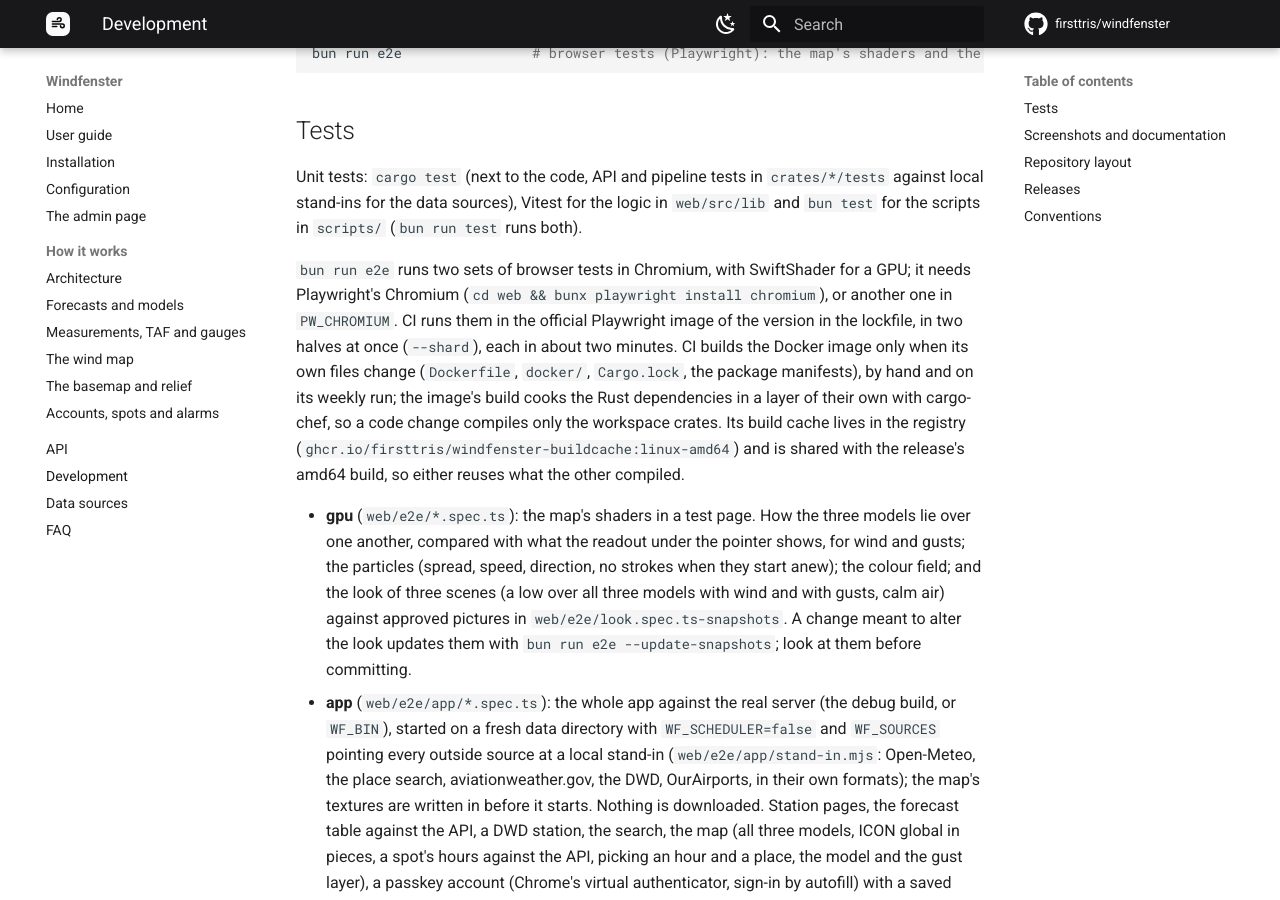
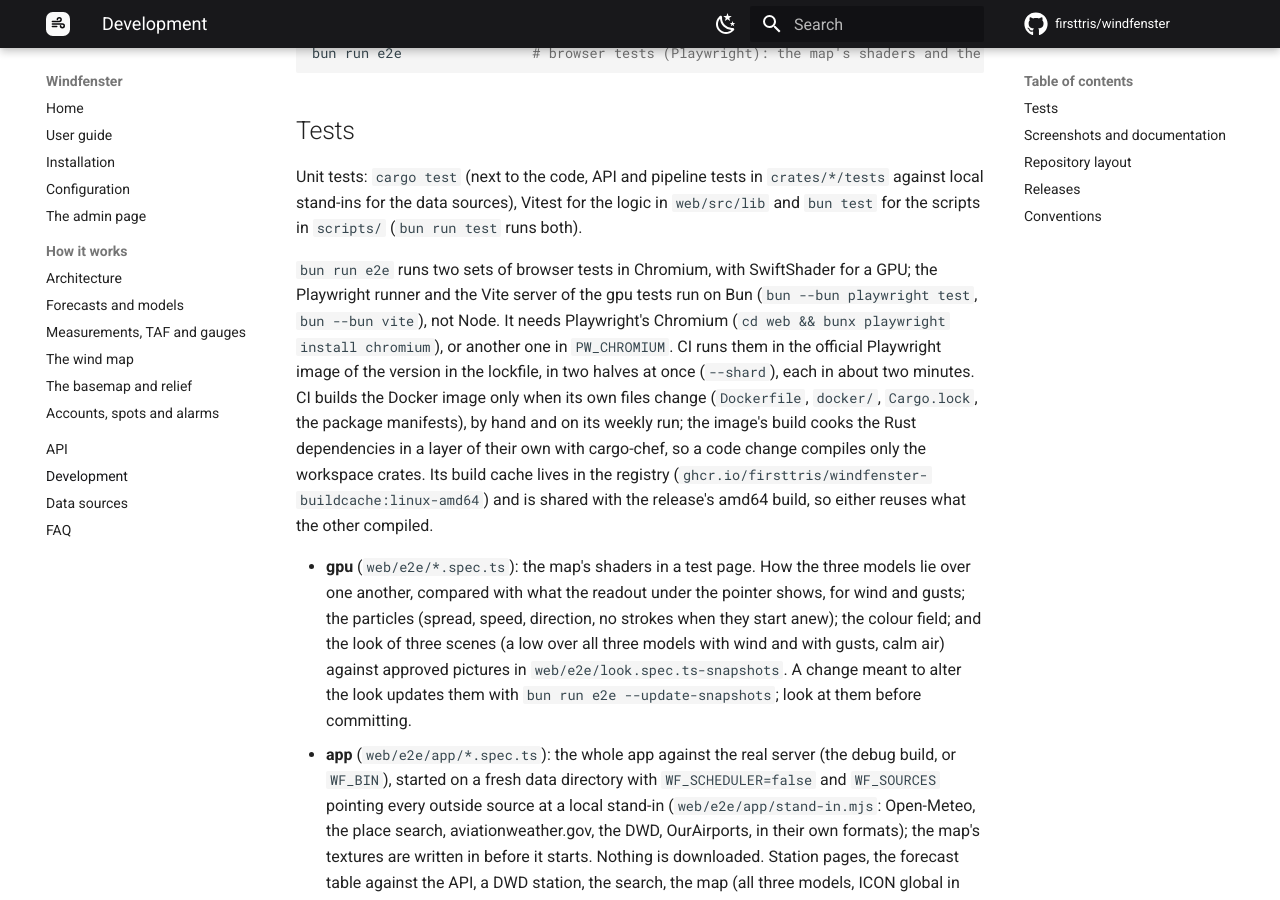
Before and after one commit to firsttris/windfenster, an MkDocs documentation site: the page built from docs/development.md, in a window 1280 px wide and 900 px high, scrolled down 601 px. Built offline with MkDocs 1.6.1 and Material for MkDocs 9.7.7, drawn with Linux system fonts in a browser that asks for light colours; comment, search, counter and statistics services are not loaded.

Commit message:
Run the Playwright runner on Bun instead of Node
The repo moved to Bun, but `playwright test` and `bunx vite` still started on
Node through their shebangs. The e2e and screenshots scripts now run
`bun --bun playwright test` and the gpu tests' web server `bun --bun vite`, as
firsttris/haben does (apps/web/package.json) and firsttris/workflows
tech-stack.md asks. The CI jobs call these scripts, so they switch with them.

The whole suite passes the same on Bun as on Node, also with Node off PATH:
52 of 52 each (the shader tests and look snapshots included), and the 8
screenshot tests run. Nothing stays on Node.

Co-Authored-By: Claude Opus 5.5 <noreply@anthropic.com>
Claude-Session: https://claude.ai/code/session_01Y3rdfbWb1xDUdPRng7TX9Z

```diff
--- a/docs/development.md
+++ b/docs/development.md
@@ -37,8 +37,9 @@ Unit tests: `cargo test` (next to the code, API and pipeline tests in `crates/*/
 local stand-ins for the data sources), Vitest for the logic in `web/src/lib` and `bun test` for
 the scripts in `scripts/` (`bun run test` runs both).
 
-`bun run e2e` runs two sets of browser tests in Chromium, with SwiftShader for a GPU; it needs
-Playwright's Chromium (`cd web && bunx playwright install chromium`), or
+`bun run e2e` runs two sets of browser tests in Chromium, with SwiftShader for a GPU; the
+Playwright runner and the Vite server of the gpu tests run on Bun (`bun --bun playwright test`,
+`bun --bun vite`), not Node. It needs Playwright's Chromium (`cd web && bunx playwright install chromium`), or
 another one in `PW_CHROMIUM`. CI runs them in the official Playwright image of the version in
 the lockfile, in two halves at once (`--shard`), each in about two minutes. CI builds the Docker
 image only when its own files change (`Dockerfile`, `docker/`, `Cargo.lock`, the package
```
Also changed, not shown: CLAUDE.md (+1 -1 lines), 2 other files.
